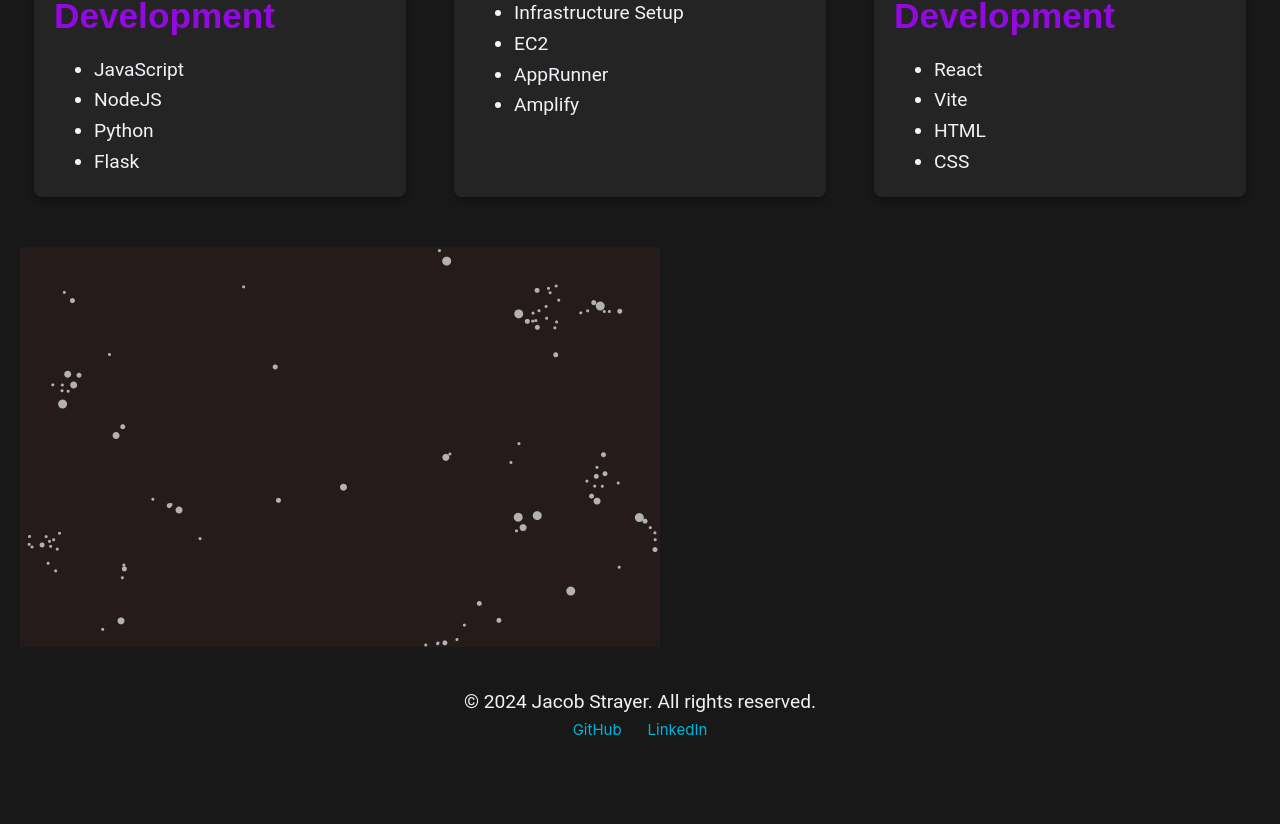
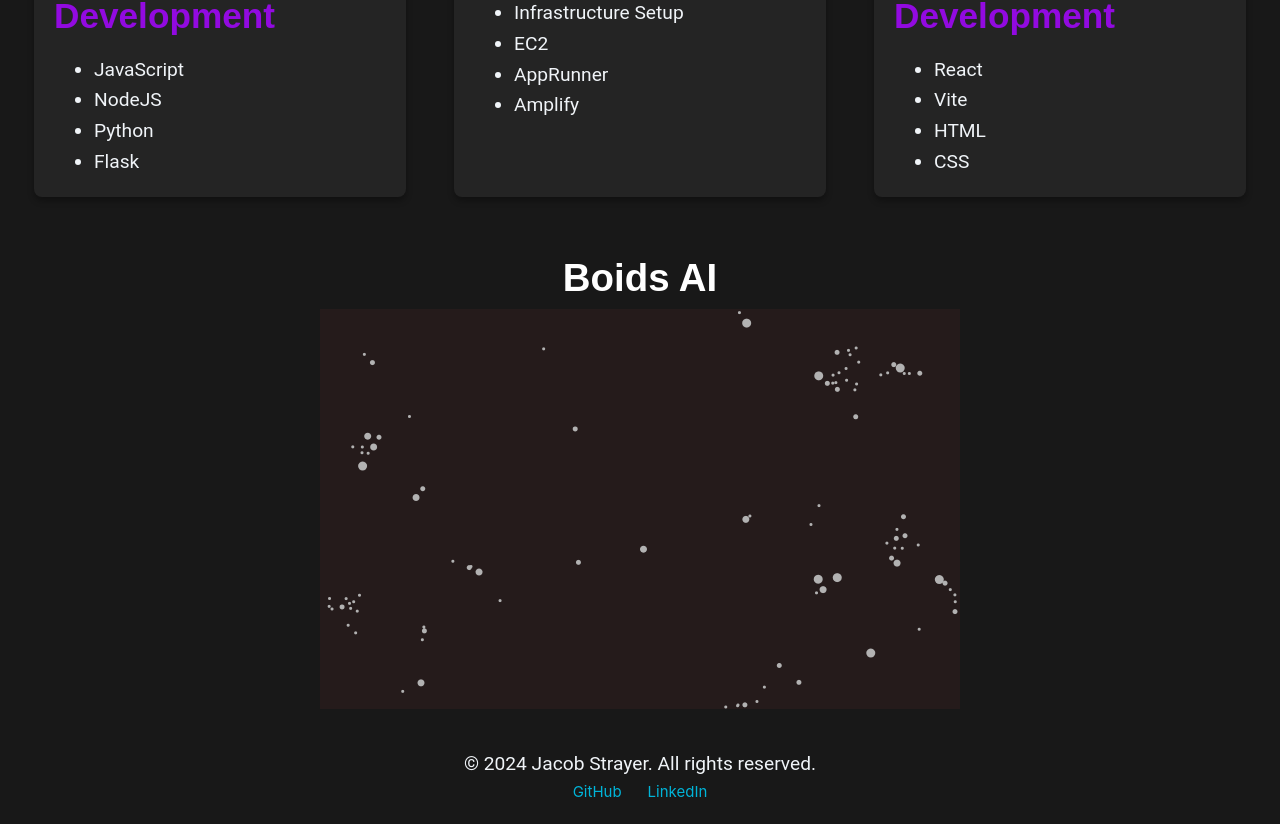
Before and after one commit to JacobStrayer/JacobStrayer.com, a Vue app: page / in a window 1280 px wide. Shown: the part 616-1440 px from the top of the page. Before the commit the page ends 1378 px from the top, so only its background shows below. Built offline with nearby package versions, Linux system fonts and the light colour scheme.

Commit message:
Title and centering

```diff
--- a/src/components/BoidsField.vue
+++ b/src/components/BoidsField.vue
@@ -1,5 +1,8 @@
 <template>
+  <div class="boids-field">
+    <h2>Boids AI</h2>
     <canvas ref="canvasRef" class="boids-canvas"></canvas>
+  </div>
 </template>
 
 <script setup>
@@ -232,6 +235,11 @@ onMounted(() => {
 </script>
 
 <style scoped>
+.boids-field {
+  display: flex;
+  flex-direction: column;
+  align-items: center;
+}
 .boids-canvas {
     display: block;
     background: #251b1b;
```
